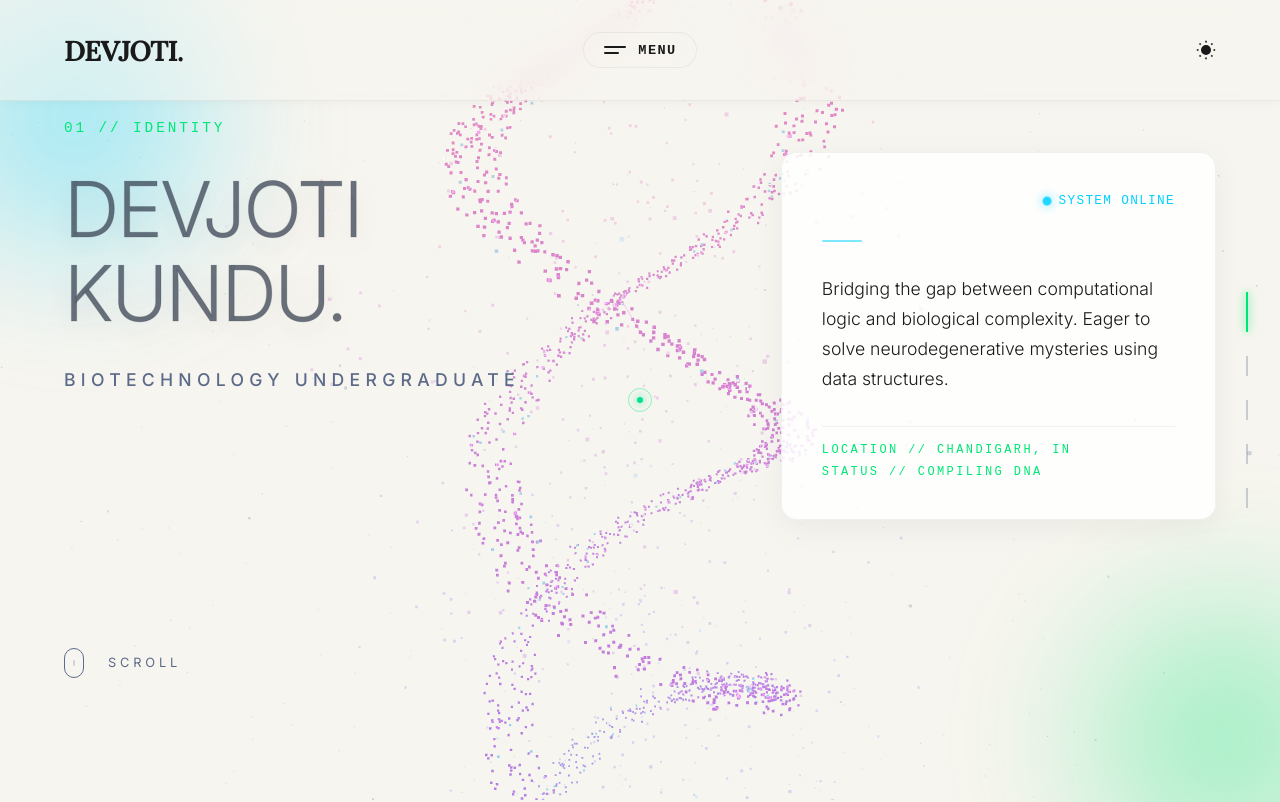
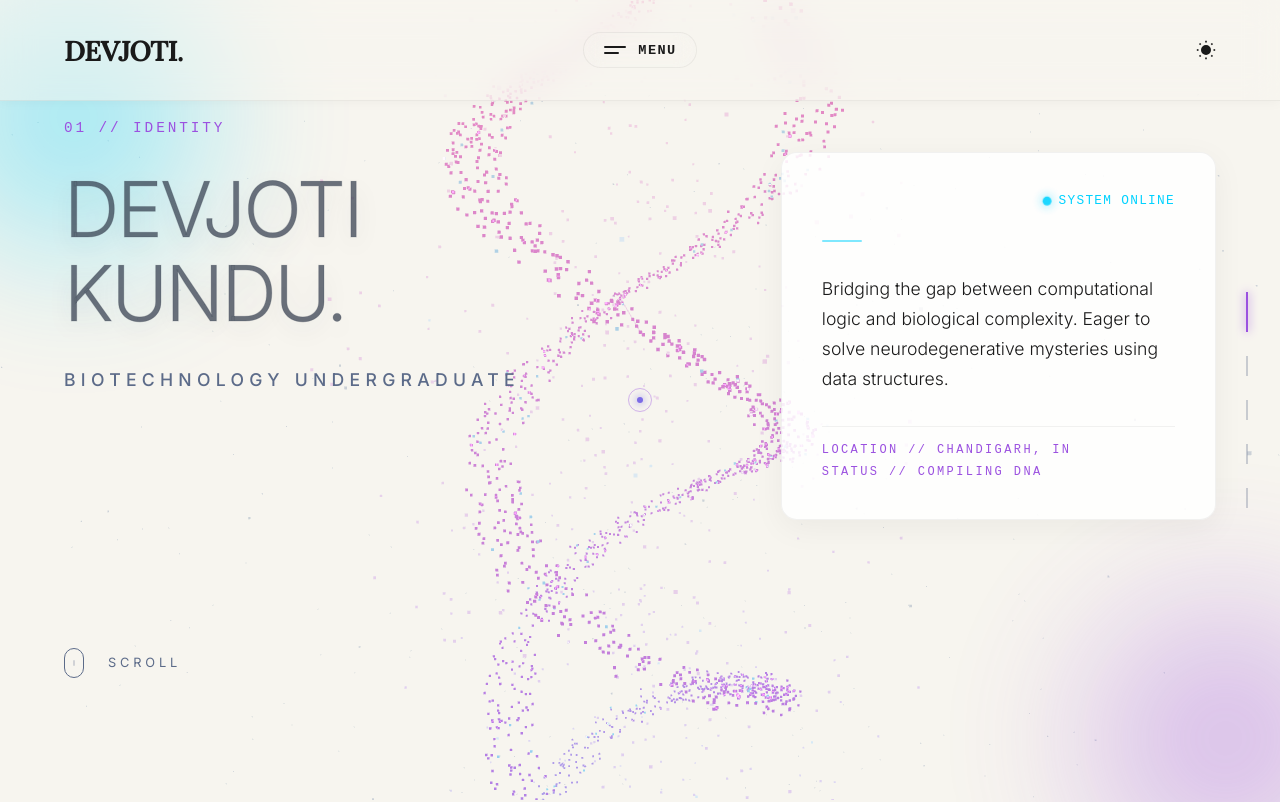
Before and after one commit to devjoti2003/Portfolio, a Next.js app: page / in a window 1280 px wide. Shown: the top 802 px of the page. Built offline with nearby package versions, Linux system fonts and the light colour scheme.

Commit message:
Purge green colors from CSS variables and restore purple theme

```diff
--- a/src/app/globals.css
+++ b/src/app/globals.css
@@ -16,7 +16,7 @@
   --glass-shadow: 0px 8px 24px rgba(45, 55, 72, 0.1);
 
   --pastel-cyan: #00d2ff;
-  --pastel-emerald: #00e676;
+  --pastel-purple: #9b51e0;
   --pastel-rose: #ff758c;
 }
 
@@ -80,7 +80,7 @@ body {
   /* no pointer-events to avoid interfering with custom cursor unless we add hover logic */
 }
 .nav-dot:hover { opacity: 0.7; height: 30px; background: var(--pastel-cyan); }
-.nav-dot.active { opacity: 1; height: 40px; background: var(--pastel-emerald); box-shadow: 0 0 10px var(--pastel-emerald); }
+.nav-dot.active { opacity: 1; height: 40px; background: var(--pastel-purple); box-shadow: 0 0 10px var(--pastel-purple); }
 .nav-label {
   position: absolute; right: 15px; top: 50%; transform: translateY(-50%);
   font-family: var(--font-sans); font-size: 0.75rem; letter-spacing: 0.1em;
@@ -112,11 +112,11 @@ body {
 }
 @keyframes cursorColorShift {
   0% { background: var(--pastel-cyan); color: var(--pastel-cyan); }
-  33% { background: var(--pastel-emerald); color: var(--pastel-emerald); }
+  33% { background: var(--pastel-purple); color: var(--pastel-purple); }
   66% { background: var(--pastel-rose); color: var(--pastel-rose); }
   100% { background: #ff2a5f; color: #ff2a5f; } /* Deep Red */
 }
-.cursor-follower { width: 24px; height: 24px; border: 1px solid rgba(0, 230, 118, 0.4); }
+.cursor-follower { width: 24px; height: 24px; border: 1px solid rgba(155, 81, 224, 0.4); }
 
 .cursor-follower.hover-active {
   width: 40px; height: 40px; background: rgba(255, 117, 140, 0.15);
@@ -204,9 +204,9 @@ body.dark-mode .hidden-links { box-shadow: 0 10px 40px rgba(0,0,0,0.6); }
   letter-spacing: 0.05em; text-transform: uppercase; display: inline-block;
 }
 .nav-links.hidden-links a { width: 100%; text-align: center; }
-.nav-links a:hover { color: var(--pastel-emerald); transform: translateY(-2px) scale(1.05); }
+.nav-links a:hover { color: var(--pastel-purple); transform: translateY(-2px) scale(1.05); }
 .nav-links a.nav-cta { background: var(--color-text-primary); padding: 0.8rem 2rem; border-radius: 50px; color: var(--color-bg); margin-top: 0.5rem; }
-.nav-links a.nav-cta:hover { background: var(--pastel-emerald); color: #fff; transform: translateY(-3px) scale(1.05); }
+.nav-links a.nav-cta:hover { background: var(--pastel-purple); color: #fff; transform: translateY(-3px) scale(1.05); }
 
 /* Scroll Container */
 .scroll-container {
@@ -261,7 +261,7 @@ body.dark-mode .hidden-links { box-shadow: 0 10px 40px rgba(0,0,0,0.6); }
 }
 
 /* Typography */
-.mono-sub { font-family: monospace; color: var(--pastel-emerald); font-size: 0.9rem; letter-spacing: 0.2em; margin-bottom: 2rem; text-transform: uppercase; display: block;}
+.mono-sub { font-family: monospace; color: var(--pastel-purple); font-size: 0.9rem; letter-spacing: 0.2em; margin-bottom: 2rem; text-transform: uppercase; display: block;}
 
 .hero-title {
   font-family: var(--font-sans); font-size: clamp(3.5rem, 6vw, 5rem); font-weight: 300; line-height: 1.1; letter-spacing: -0.03em; margin-bottom: 2rem; text-transform: uppercase;
@@ -302,7 +302,7 @@ body.dark-mode .ambient-glow {
 .glow-bottom-right {
   bottom: -10%; right: -10%;
   width: 30vw; height: 30vw;
-  background: radial-gradient(circle, var(--pastel-emerald), transparent 70%);
+  background: radial-gradient(circle, var(--pastel-purple), transparent 70%);
 }
 
 .glow-heading {
@@ -366,7 +366,7 @@ body.dark-mode .glow-heading {
   transition: color 0.5s ease, -webkit-text-stroke 0.5s ease, text-shadow 0.5s ease;
 }
 
-.centered-line { position: relative; width: 1px; height: 100px; margin: 3rem auto; background: var(--pastel-emerald); opacity: 0.5; }
+.centered-line { position: relative; width: 1px; height: 100px; margin: 3rem auto; background: var(--pastel-purple); opacity: 0.5; }
 /* Bento Grid Architecture */
 .section-header { margin-bottom: 4rem; }
 .bento-grid {
@@ -414,7 +414,7 @@ body.dark-mode .glow-heading {
 /* Bento Typography */
 .bento-card h3 { font-family: var(--font-sans); font-size: 1.5rem; font-weight: 400; letter-spacing: 0.05em; margin: 1rem 0 0.5rem 0; line-height: 1.3; color: var(--color-text-primary); }
 .bento-meta { font-size: 0.8rem; color: var(--color-text-secondary); letter-spacing: 0.1em; text-transform: uppercase; }
-.bento-icon { width: 48px; height: 48px; color: var(--pastel-emerald); margin-bottom: 1rem; }
+.bento-icon { width: 48px; height: 48px; color: var(--pastel-purple); margin-bottom: 1rem; }
 .bento-gpa { margin-top: auto; padding-top: 2rem; display: flex; align-items: baseline; gap: 0.5rem; }
 .gpa-number { font-size: 5rem; font-weight: 300; line-height: 1; color: var(--pastel-cyan); letter-spacing: -0.04em; }
 .gpa-text { font-size: 0.85rem; color: var(--color-text-secondary); letter-spacing: 0.2em; text-transform: uppercase; }
@@ -426,7 +426,7 @@ body.dark-mode .glow-heading {
   border-radius: 50px; font-size: 0.85rem; letter-spacing: 0.05em; color: var(--color-text-primary);
   transition: all 0.3s ease;
 }
-.skill-tag:hover { background: var(--pastel-emerald); color: #fff; border-color: var(--pastel-emerald); transform: translateY(-2px); }
+.skill-tag:hover { background: var(--pastel-purple); color: #fff; border-color: var(--pastel-purple); transform: translateY(-2px); }
 body.dark-mode .skill-tag { background: rgba(0, 0, 0, 0.2); }
 
 /* Split Content */
@@ -569,7 +569,7 @@ body.dark-mode .project-card {
   content: '';
   position: absolute; top: 50%; left: 50%;
   width: 0; height: 0;
-  background: var(--pastel-emerald);
+  background: var(--pastel-purple);
   border-radius: 50%;
   transform: translate(-50%, -50%);
   transition: width 0.6s ease, height 0.6s ease, opacity 0.6s ease;
@@ -621,7 +621,7 @@ body.dark-mode .project-card {
   margin-left: 2rem;
   transition: transform 0.3s ease, color 0.3s ease;
 }
-.theme-toggle:hover { transform: scale(1.1) rotate(15deg); color: var(--pastel-emerald); }
+.theme-toggle:hover { transform: scale(1.1) rotate(15deg); color: var(--pastel-purple); }
 .theme-toggle svg { width: 20px; height: 20px; fill: currentColor; }
 .theme-toggle .moon-icon { display: none; }
 body.dark-mode .theme-toggle .sun-icon { display: none; }
@@ -760,11 +760,11 @@ body.dark-mode .theme-toggle .moon-icon { display: block; }
   font-family: var(--font-sans); font-size: 0.85rem; cursor: pointer; transition: all 0.3s ease;
 }
 
-.sort-btn:hover, .topic-btn:hover { background: rgba(0, 230, 118, 0.1); border-color: var(--pastel-emerald); }
+.sort-btn:hover, .topic-btn:hover { background: rgba(155, 81, 224, 0.1); border-color: var(--pastel-purple); }
 
 .sort-btn.active, .topic-btn.active {
-  background: var(--pastel-emerald); color: #fff; border-color: var(--pastel-emerald);
-  box-shadow: 0 0 15px rgba(0, 230, 118, 0.4);
+  background: var(--pastel-purple); color: #fff; border-color: var(--pastel-purple);
+  box-shadow: 0 0 15px rgba(155, 81, 224, 0.4);
 }
 
 .blog-tile.hidden { display: none !important; }
@@ -807,7 +807,7 @@ body.dark-mode .reading-canvas {
   font-size: 0.8rem; font-weight: 600; text-decoration: none; color: var(--color-text-secondary);
   text-transform: uppercase; letter-spacing: 0.1em; margin-bottom: 2rem; transition: color 0.3s ease;
 }
-.back-link:hover { color: var(--pastel-emerald); }
+.back-link:hover { color: var(--pastel-purple); }
 .back-link svg { width: 16px; height: 16px; }
 
 .article-meta {
@@ -815,7 +815,7 @@ body.dark-mode .reading-canvas {
   color: var(--color-text-secondary); margin-bottom: 1rem; font-weight: 500;
   flex-wrap: wrap;
 }
-.article-topic { color: var(--pastel-emerald); font-weight: 700; }
+.article-topic { color: var(--pastel-purple); font-weight: 700; }
 
 .article-title {
   font-family: var(--font-sans); font-size: clamp(2.5rem, 4vw, 3.5rem); font-weight: 700;
@@ -830,7 +830,7 @@ body.dark-mode .reading-canvas {
 .article-body h2 { font-family: var(--font-sans); font-size: 2rem; margin: 3rem 0 1.5rem 0; letter-spacing: -0.02em; }
 .article-body h3 { font-family: var(--font-sans); font-size: 1.5rem; margin: 2rem 0 1rem 0; }
 .article-body blockquote {
-  font-size: 1.5rem; font-style: italic; border-left: 4px solid var(--pastel-emerald);
+  font-size: 1.5rem; font-style: italic; border-left: 4px solid var(--pastel-purple);
   padding-left: 2rem; margin: 3rem 0; color: var(--color-text-secondary);
 }
 .article-body pre {
@@ -844,7 +844,7 @@ body.dark-mode .article-body pre { background: rgba(255,255,255,0.05); }
 .share-section { text-align: center; margin-top: 4rem; }
 .share-links { display: flex; justify-content: center; gap: 2rem; margin-top: 1rem; }
 .share-links a { font-family: var(--font-sans); font-size: 0.9rem; font-weight: 600; text-decoration: none; color: var(--color-text-primary); transition: color 0.3s ease; }
-.share-links a:hover { color: var(--pastel-emerald); }
+.share-links a:hover { color: var(--pastel-purple); }
 
 @media (pointer: coarse) {
   .cursor-dot, .cursor-follower { display: none !important; }
```
